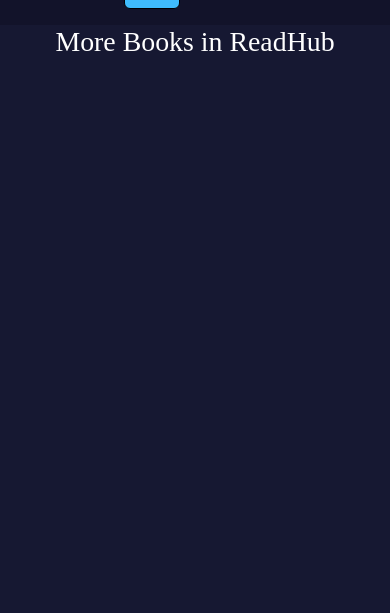
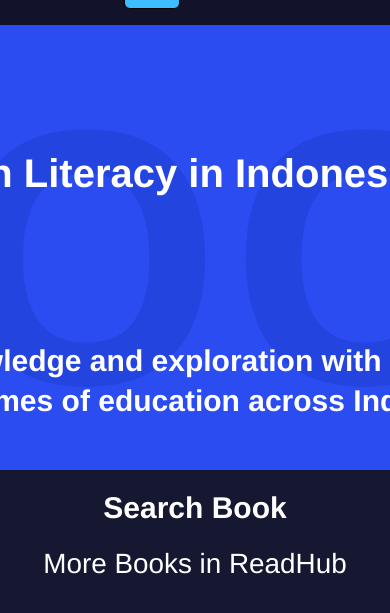
Before and after one commit to PBP-C13/ReadHub, a Django app: page /category/ in a window 390 px wide; the page is wider, and only the part inside the window is pictured. Shown: the part 47-660 px from the top of that part. Run offline with Django 4.2, Linux system fonts and the light colour scheme; data that the repository does not hold is empty.

Commit message:
Mencoba menghubungkan url ke detail saat card book ditekan

```diff
--- a/ReadHub/urls.py
+++ b/ReadHub/urls.py
@@ -25,4 +25,5 @@ urlpatterns = [
     path('favorit/', include('favorit.urls')),
     path('community/', include('discussion_forum.urls', namespace='discussion_forum')),
     path('category/', include('category.urls')),
+    path('detail/', include('detail.urls'))
 ]
--- a/category/templates/category.html
+++ b/category/templates/category.html
@@ -4,11 +4,9 @@
     <style>
         h1{
             text-align: center;
-            font-family: 'Times New Roman', Times, serif;
+            font-family: "Poppins-Bold", Helvetica;
         }
-        .navbar-brand{
-            color: #FFFFFF;
-        }
+
         .card-img-top{
             justify-content: center;
             max-width: 140px; /* Sesuaikan lebar maksimal sesuai kebutuhan */
@@ -75,6 +73,25 @@
         </div>
     </div>
 
+    <div class="category">
+        <div class="frame">
+            <div class="overlap-group">
+            <div class="text-wrapper">BOOK</div>
+            <p class="div">Enhance Education Literacy in Indonesia with Our Collection of Books</p>
+            <p class="p">
+                Dive into a world of knowledge and exploration with our outstanding book collection, fueling the flames of
+                education across Indonesia.
+            </p>
+            </div>
+        </div>
+
+
+        <div class="search">
+            <div class="label">
+                <div class="text-wrapper">Search Book</div>
+            </div>
+
+        </div>
 
         <div class="container">
 
@@ -83,16 +100,17 @@
 
             <div class="card-container">
                 {% for book in books %}
-              <div class="card" >
+                  <a class="card" href="{{book.pk}}/">
                     <img class="card-img-top mx-auto" src="{{ book.image_url }}" alt="book">
                     <div class="card-body">
                       <h5 class="judul">{{ book.book_title }}</h5>
                       <p class="author">by {{ book.book_authors |slice:":25"}}</p>
                     </div>
-              </div>
+                </a>
                 {% endfor %}
             </div>
 
         </div>
+    </div>
 
 {% endblock content %}
--- a/category/urls.py
+++ b/category/urls.py
@@ -1,8 +1,10 @@
 from django.urls import path
 from category.views import show_category
+from detail.views import show_detail
 
 app_name = 'category'
 
 urlpatterns = [
     path('', show_category, name='show_category'),
+    path('detail/<int:id>/', show_detail, name='show_detail')
 ]
--- /dev/null
+++ b/detail/urls.py
@@ -0,0 +1,8 @@
+from django.urls import path
+from .views import  *
+
+app_name = 'detail'
+
+urlpatterns = [
+    path('<int:id>/', show_detail, name='show_detail')
+]
--- a/detail/views.py
+++ b/detail/views.py
@@ -1,3 +1,9 @@
 from django.shortcuts import render
 
 # Create your views here.
+def show_detail(request, id):
+    context={
+
+    }
+
+    return render(request, "detail.html", context)
--- a/static/css/style.css
+++ b/static/css/style.css
@@ -890,3 +890,81 @@ height: 100%;
   stroke-width: 4px;
   stroke: #282C5B;
 }
+
+/* ================CSS CATEGORY=============== */
+/* ================CSS CATEGORY=============== */
+/* ================CSS CATEGORY=============== */
+.category .frame {
+  display:flex;
+  width: 100%;
+  align-items: center;
+  height: 445px;
+  background-color: #2a4cf1;
+  align-items: center;
+  justify-content: center;
+}
+
+.category  .frame .overlap-group {
+  position: relative;
+  height: 445px;
+  left: 29px;
+}
+
+.category .frame .text-wrapper {
+  position: absolute;
+  top: 48px;
+  left: auto;
+  font-weight: 900;
+  color: #2444e0;
+  font-size: 350px;
+  letter-spacing: 0;
+  line-height: 347.2px;
+  white-space: nowrap;
+  top: 50%; /* Tengah secara vertikal */
+  left: 50%; /* Tengah secara horizontal */
+  transform: translate(-50%, -50%);
+}
+.category .frame .div {
+  position: absolute;
+  width: 1215px;
+  top: 48px;
+  left: auto;
+  font-family: "Poppins-Bold", Helvetica;
+  font-weight: 700;
+  color: #ffffff;
+  font-size: 40px;
+  letter-spacing: 0;
+  line-height: 60px;
+  top: 40%; /* Tengah secara vertikal */
+  left: 50%; /* Tengah secara horizontal */
+  transform: translate(-50%, -50%);
+  padding: 0 25px; /* Tambahkan padding 20px ke kiri dan kanan */
+}
+.category .frame .p {
+  position: absolute;
+  width: 1215px;
+  top: 48px;
+  left: auto;
+  font-family: "Poppins-Bold", Helvetica;
+  font-weight: 700;
+  color: #ffffff;
+  font-size: 30px;
+  letter-spacing: 0;
+  line-height: 40px;
+  top: 80%; /* Tengah secara vertikal */
+  left: 50%; /* Tengah secara horizontal */
+  transform: translate(-50%, -50%);
+  padding: 0 25px; /* Tambahkan padding 20px ke kiri dan kanan */
+}
+
+
+.category .search .label .text-wrapper {
+  font-family: "Poppins-Bold", Helvetica;
+  font-weight: 700;
+  color: #ffffff;
+  font-size: 30px;
+  letter-spacing: 0;
+  line-height: 76.8px;
+  text-align: center;
+  white-space: nowrap;
+}
```
Also changed, not shown: detail/templates/detail.html (added, +46 -0 lines), category/views.py (line endings or trailing spaces). Lines whose indentation alone changed are shown as unchanged.
